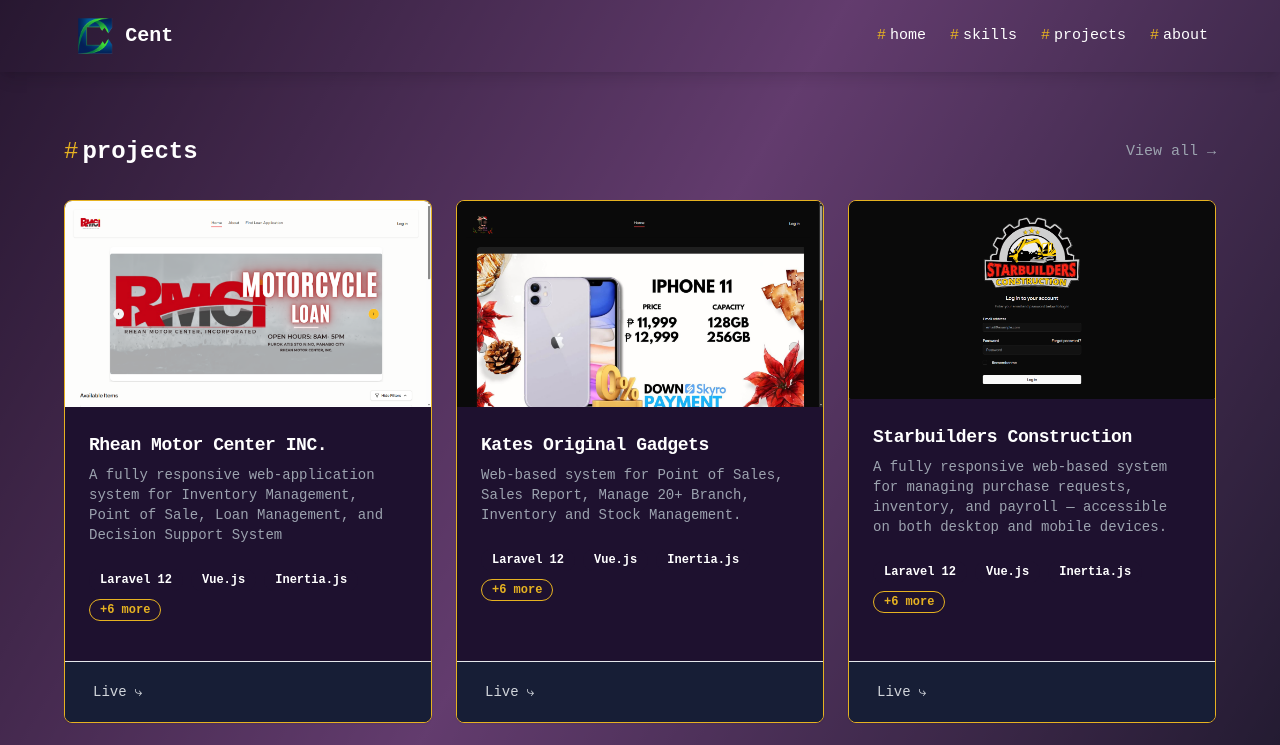
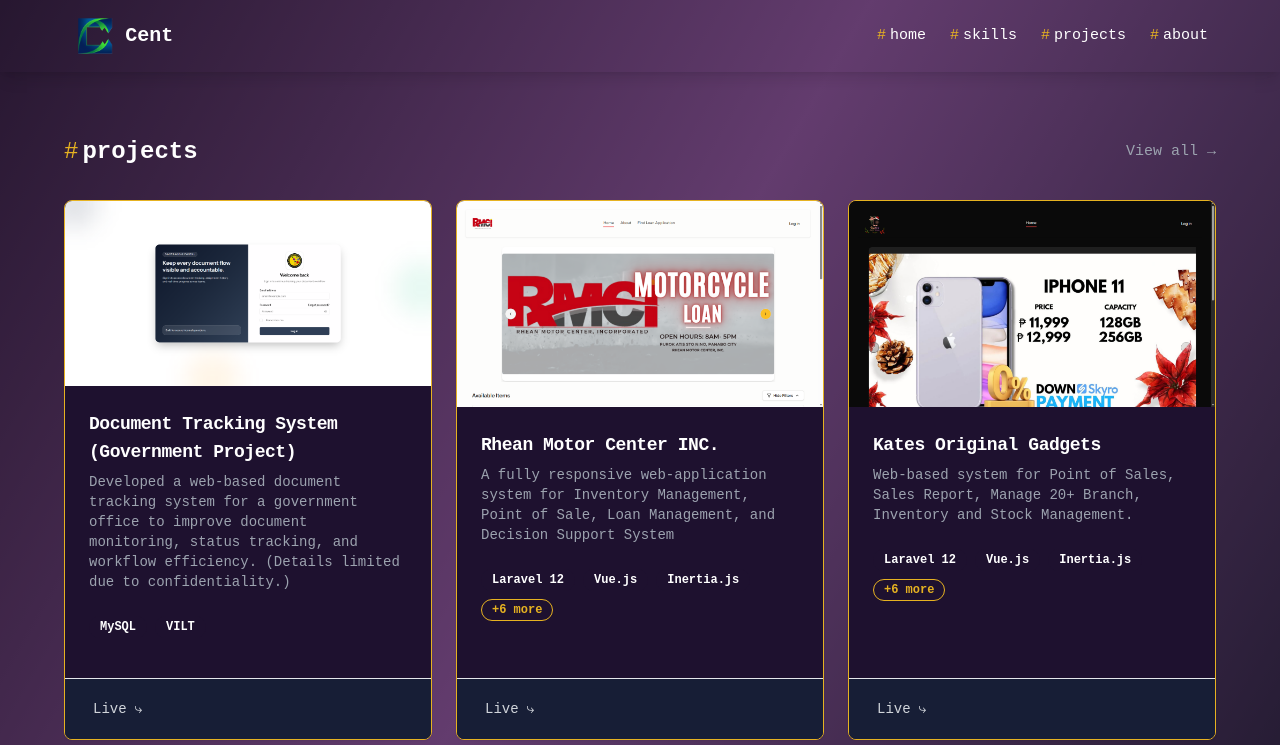
Before and after one commit to CentKenneth/centkennethperia, a Vue app: page /projects in a window 1280 px wide. Shown: the top 745 px of the page. Built offline with nearby package versions, Linux system fonts and the light colour scheme.

Commit message:
update prject

```diff
--- a/src/views/Projects.vue
+++ b/src/views/Projects.vue
@@ -17,6 +17,7 @@
 import starbuilders from '../assets/images/starbuilderspc.png'
 import rmci from '../assets/images/rmci.png'
 import kates from '../assets/images/kates.png'
+import cpdo_doctrack from '../assets/images/cpdo_doctrack.png'
 
 interface Project {
   id: number
@@ -29,6 +30,14 @@
 }
 
 const projects = ref<Project[]>([
+{
+  id: 1,
+  image: cpdo_doctrack,
+  tags: ['MySQL', 'VILT'],
+  name: 'Document Tracking System (Government Project)',
+  description: 'Developed a web-based document tracking system for a government office to improve document monitoring, status tracking, and workflow efficiency. (Details limited due to confidentiality.)',
+  liveLink: ''
+},
   {
     id: 1,
     image: rmci,
```
Also changed, not shown: src/assets/images/cpdo_doctrack.png (added).
